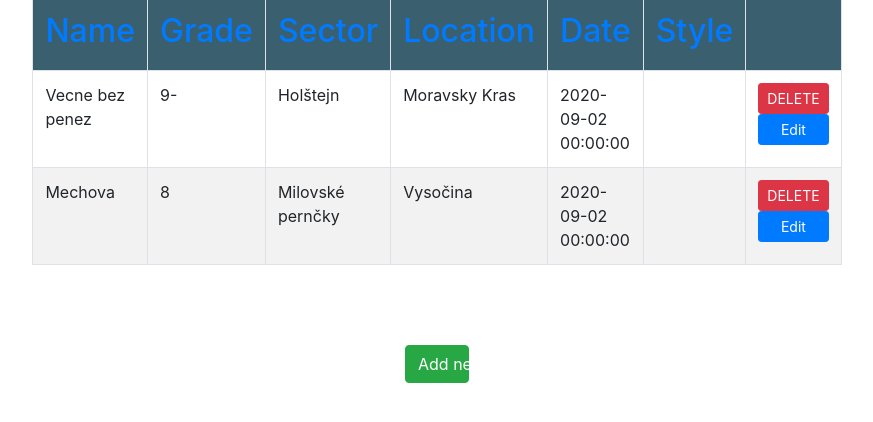
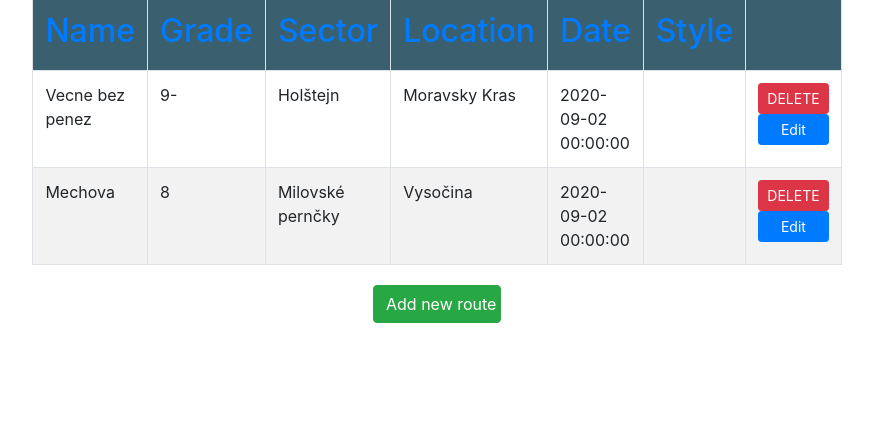
Before and after one commit to paaja90/pyladies, a Flask app: page / in a window 1280 px wide. Shown: the part 149-571 px from the top of the page, without its empty margins (203-1076 px from the left). Run offline with Flask 2, Linux system fonts and the light colour scheme; data comes from the database, SQL or seed files in the repository; some libraries are stand-ins or nearby versions.

Commit message:
Update main.html

```diff
--- a/project/climb/templates/main.html
+++ b/project/climb/templates/main.html
@@ -3,14 +3,17 @@
 <head>
     <meta charset="UTF-8">
     <link rel="stylesheet" href="https://maxcdn.bootstrapcdn.com/bootstrap/4.0.0/css/bootstrap.min.css" integrity="sha384-Gn5384xqQ1aoWXA+058RXPxPg6fy4IWvTNh0E263XmFcJlSAwiGgFAW/dAiS6JXm" crossorigin="anonymous">
+    <script src="https://ajax.googleapis.com/ajax/libs/jquery/3.5.1/jquery.min.js"></script>
+    <script src="https://maxcdn.bootstrapcdn.com/bootstrap/3.4.1/js/bootstrap.min.js"></script>
 
     <title>Climbing diary</title>
     <style>
         tr:nth-child(odd) {background-color: #f2f2f2}
         th { background-color: #3a6070; color: white;align-content: right;  }
         h1 { text-align: center;}
+        h2 { color: white}
         table {max-width: 500px; margin:50px auto; border:3px solid;}
-        .add_button {width: 5%; margin:80px auto;}
+        .add_button {width: 10%; margin: 20px auto }
 
         .content-section {
             background: #ffffff;
```
